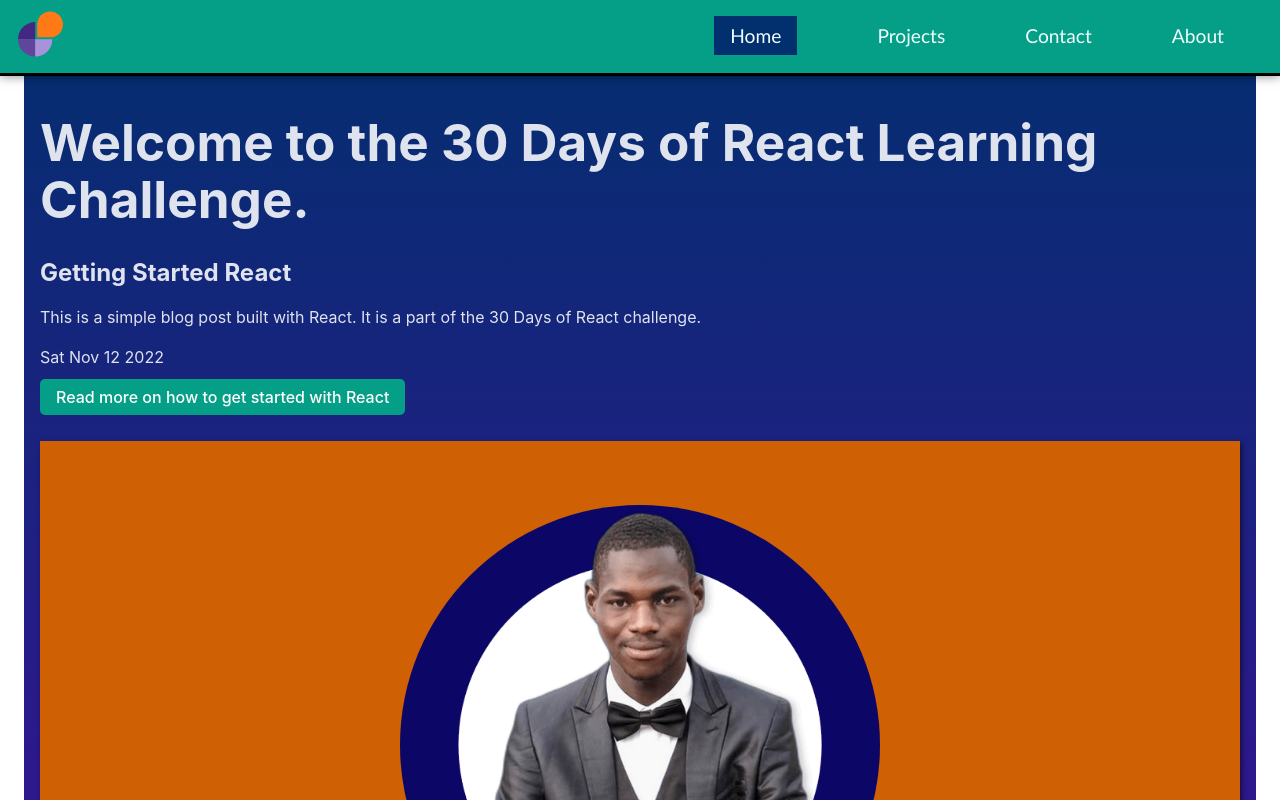
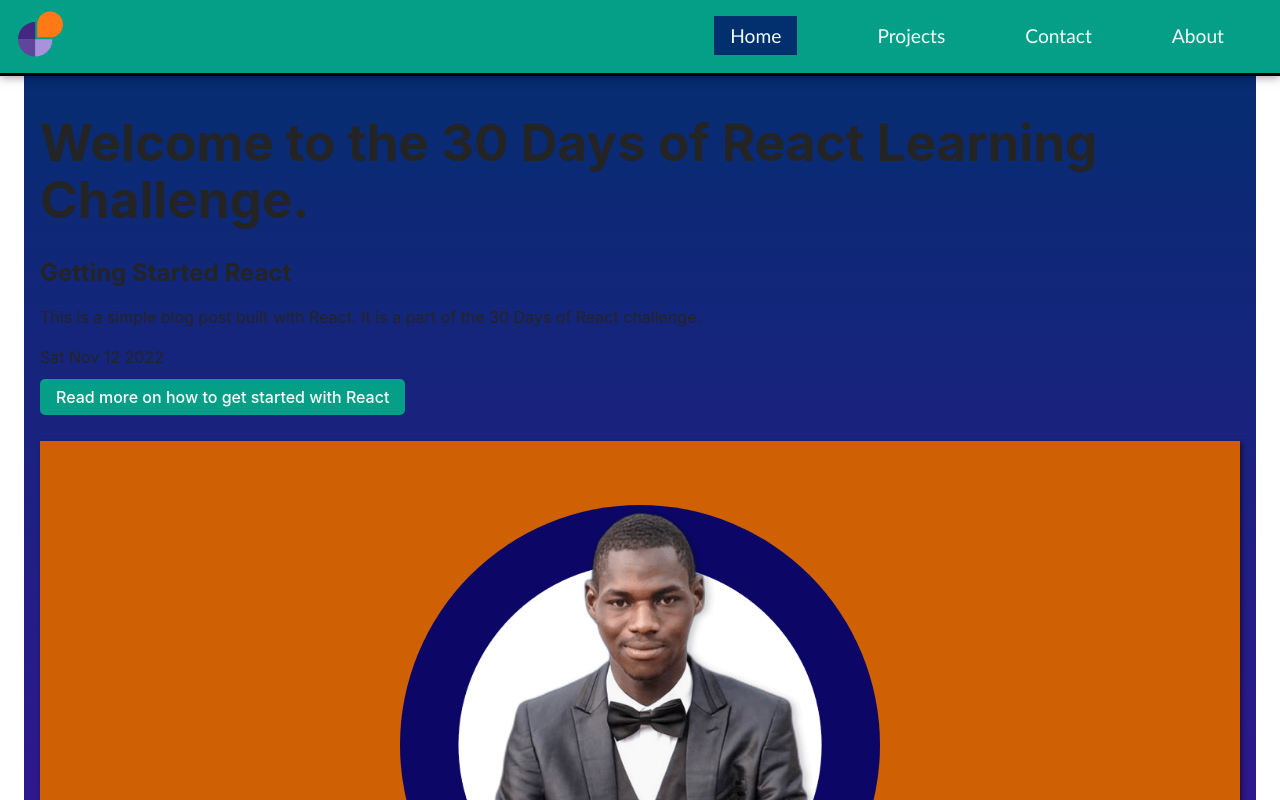
Before and after one commit to RealIB1/30-days-challenge-projects, a React (Vite) app: page / in a window 1280 px wide. Shown: the top 800 px of the page. Built offline with nearby package versions, Linux system fonts and the light colour scheme.

Commit message:
modified:   src/index.css

```diff
--- a/src/index.css
+++ b/src/index.css
@@ -53,7 +53,8 @@ button:focus-visible {
 @media (prefers-color-scheme: light) {
   :root {
     /* color: #213547; */
-    background-color: #ffffff;
+    background-color: rgba(255, 255, 255, 0.87);
+    color: #242424;
   }
   a:hover {
     color: #747bff;
```
